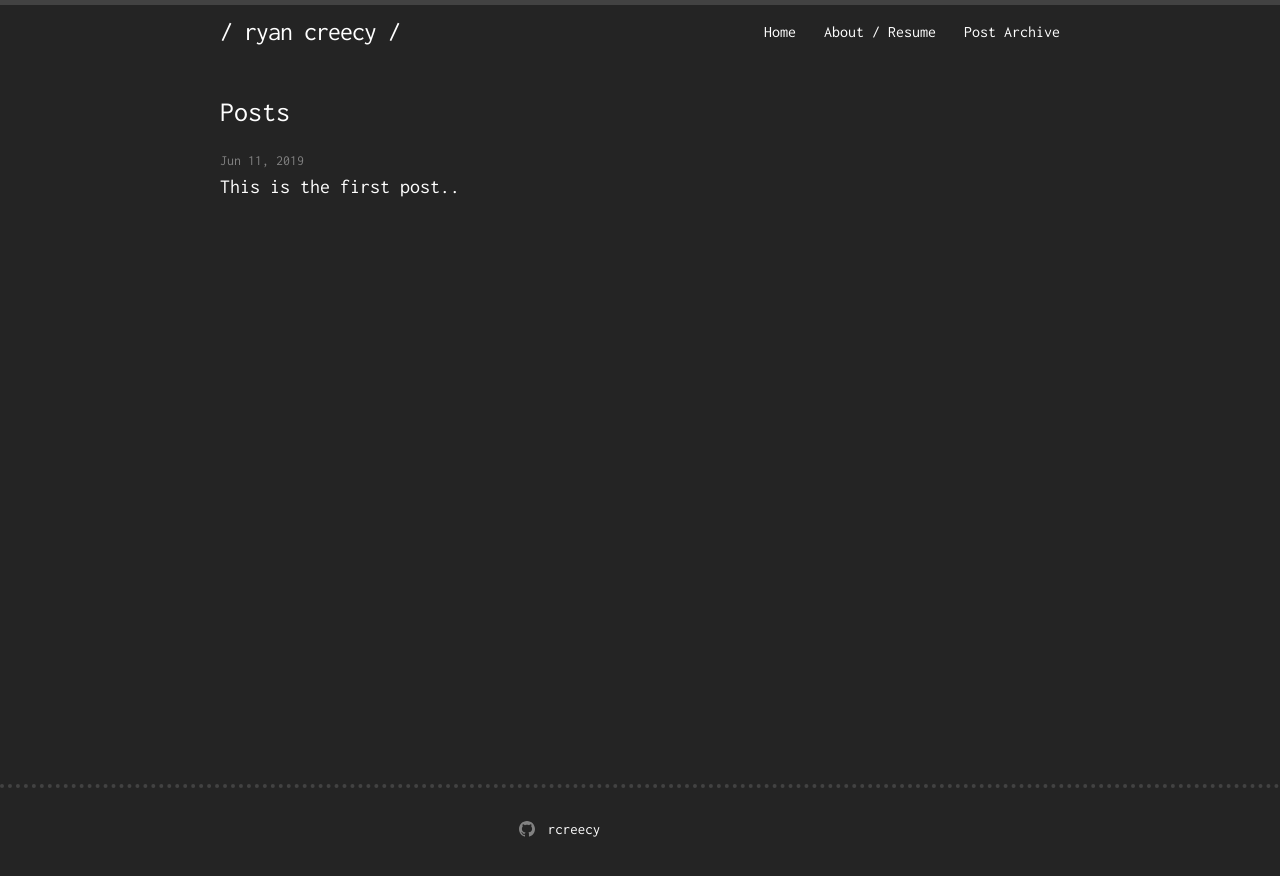
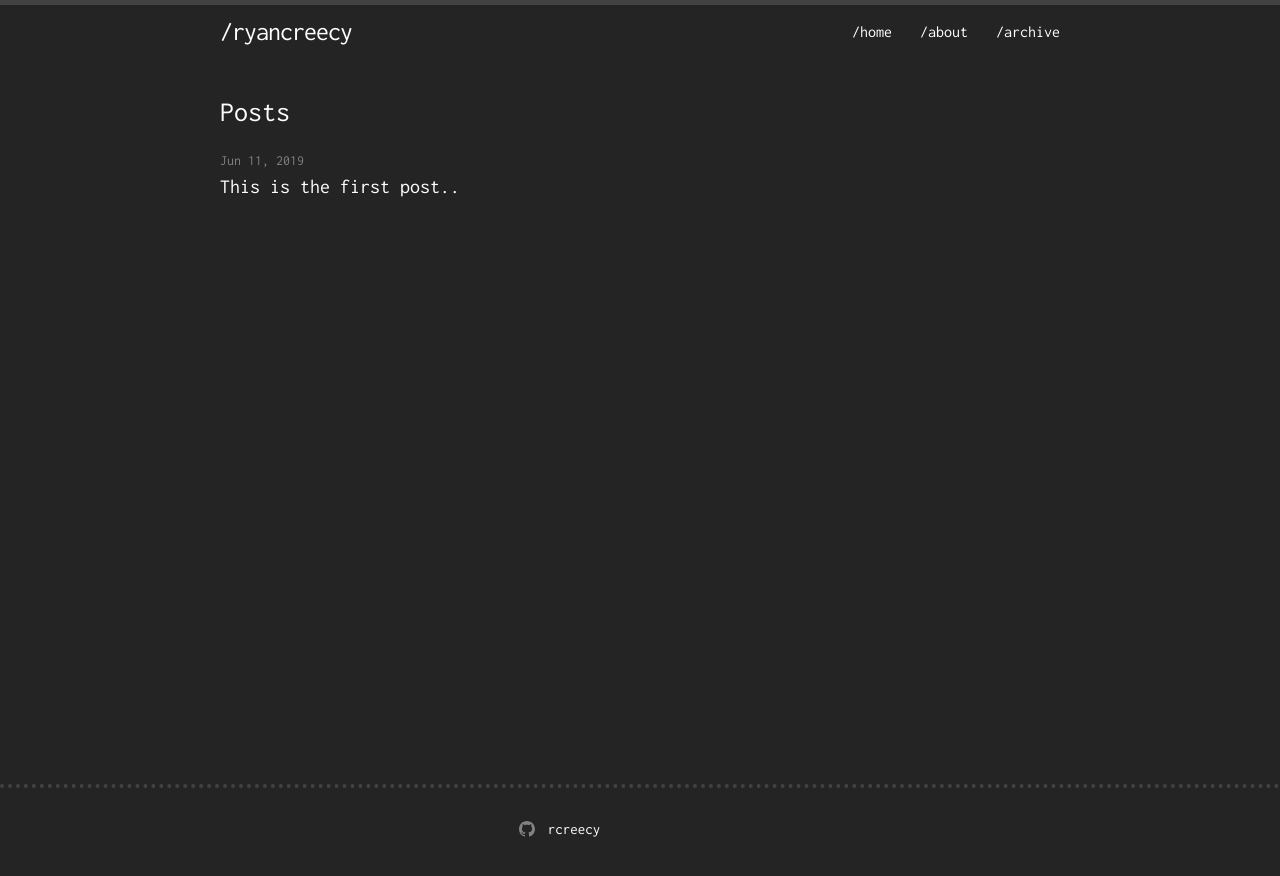
Before and after one commit to rcreecy/ryancreecy, a Jekyll site: the page built from index.md, in a window 1280 px wide. Shown: the top 876 px of the page. Built offline with Jekyll 4.4.1, drawn with Linux system fonts in a browser that asks for light colours.

Commit message:
Updated menu

```diff
--- a/_config.yml
+++ b/_config.yml
@@ -13,7 +13,7 @@
 # you will see them accessed via {{ site.title }}, {{ site.email }}, and so on.
 # You can create any custom variable you would like, and they will be accessible
 # in the templates via {{ site.myvariable }}.
-title: / ryan creecy /
+title: /ryancreecy
 description: >- # this means to ignore newlines until "baseurl:"
 
 baseurl: "" # the subpath of your site, e.g. /blog
--- a/_includes/header.html
+++ b/_includes/header.html
@@ -17,9 +17,9 @@
         </label>
 
         <div class="trigger">
-            <a class="page-link" href="index.html">Home</a>
-            <a class="page-link" href="about.html">About / Resume</a>
-            <a class="page-link" href="archive.html">Post Archive</a>
+            <a class="page-link" href="index.html">/home</a>
+            <a class="page-link" href="about.html">/about</a>
+            <a class="page-link" href="archive.html">/archive</a>
 
         </div>
       </nav>
```
